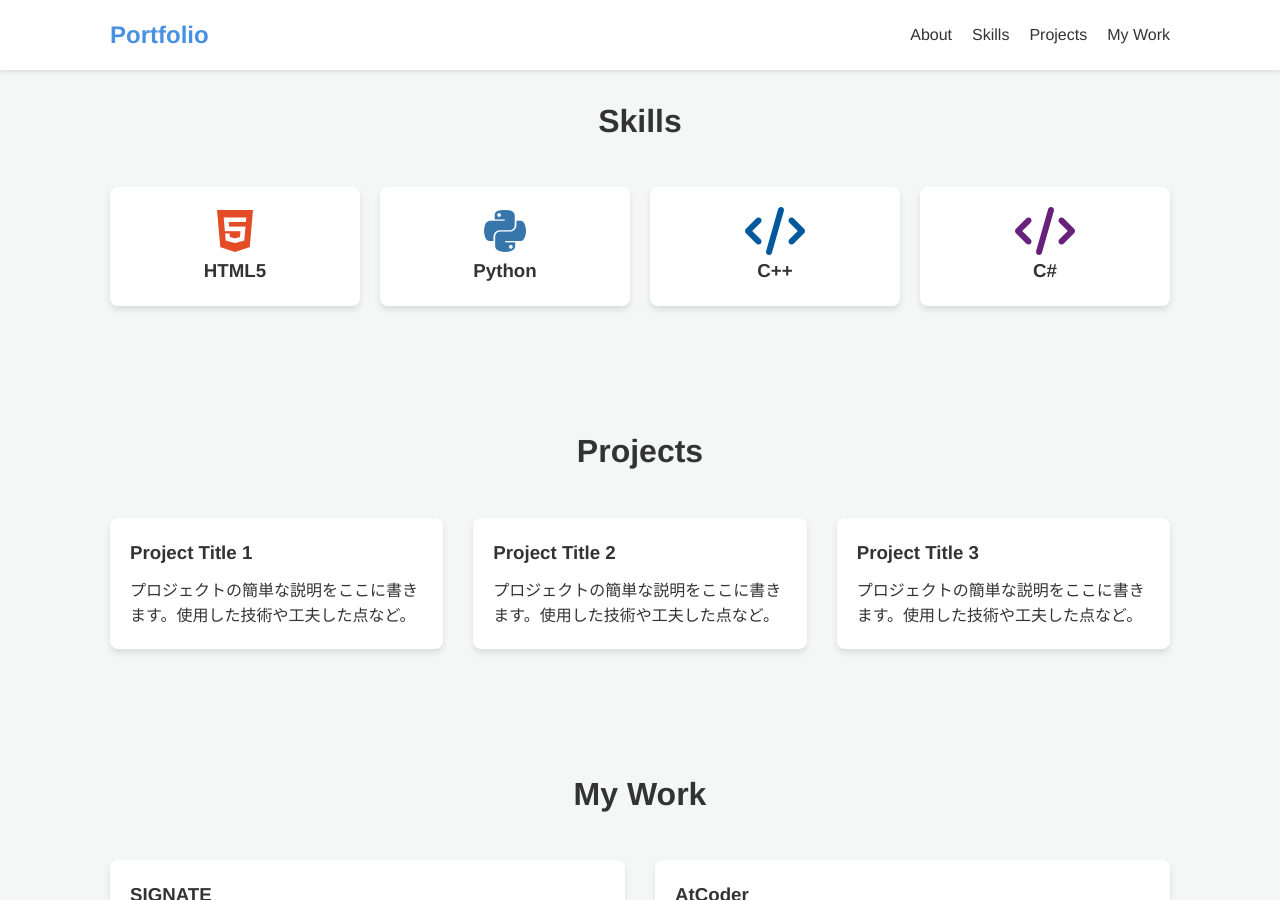
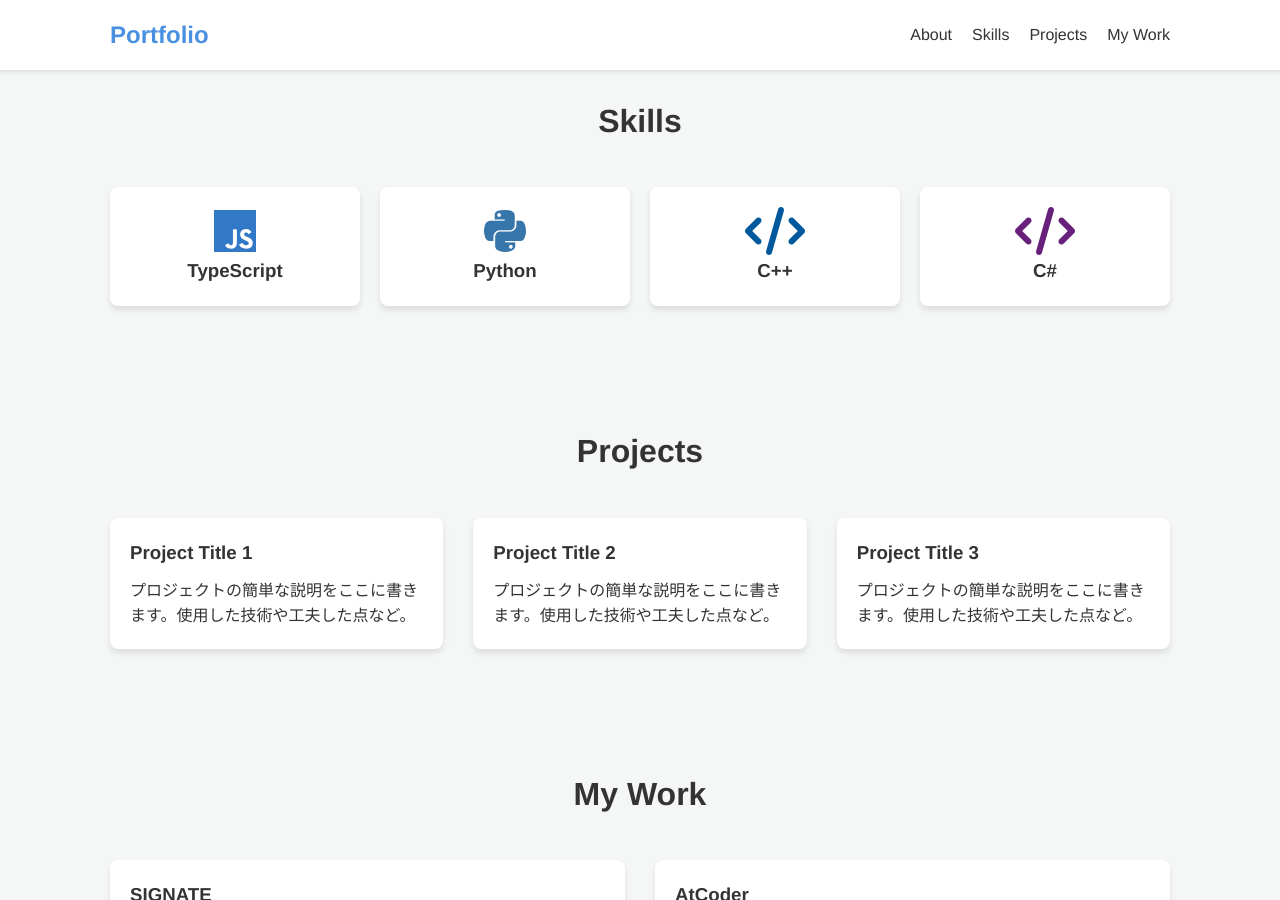
Before and after one commit to Nasubiman/Nasubiman.github.io, a Jekyll site: the page home.html, which Jekyll copies as it is, in a window 1280 px wide and 900 px high, scrolled down 573 px. Built offline with Jekyll 4.4.1, drawn with Linux system fonts in a browser that asks for light colours.

Commit message:
feat: Replace HTML5 skill with TypeScript skill on homepage.

```diff
--- a/home.html
+++ b/home.html
@@ -57,8 +57,8 @@
         <h2>Skills</h2>
         <div class="skills-grid">
             <div class="skill-card">
-                <i class="fab fa-html5 fa-3x" style="color: #e34c26;"></i>
-                <h3>HTML5</h3>
+                <i class="fab fa-js fa-3x" style="color: #3178C6;"></i>
+                <h3>TypeScript</h3>
             </div>
             <div class="skill-card">
                 <i class="fab fa-python fa-3x" style="color: #3776AB;"></i>
```
